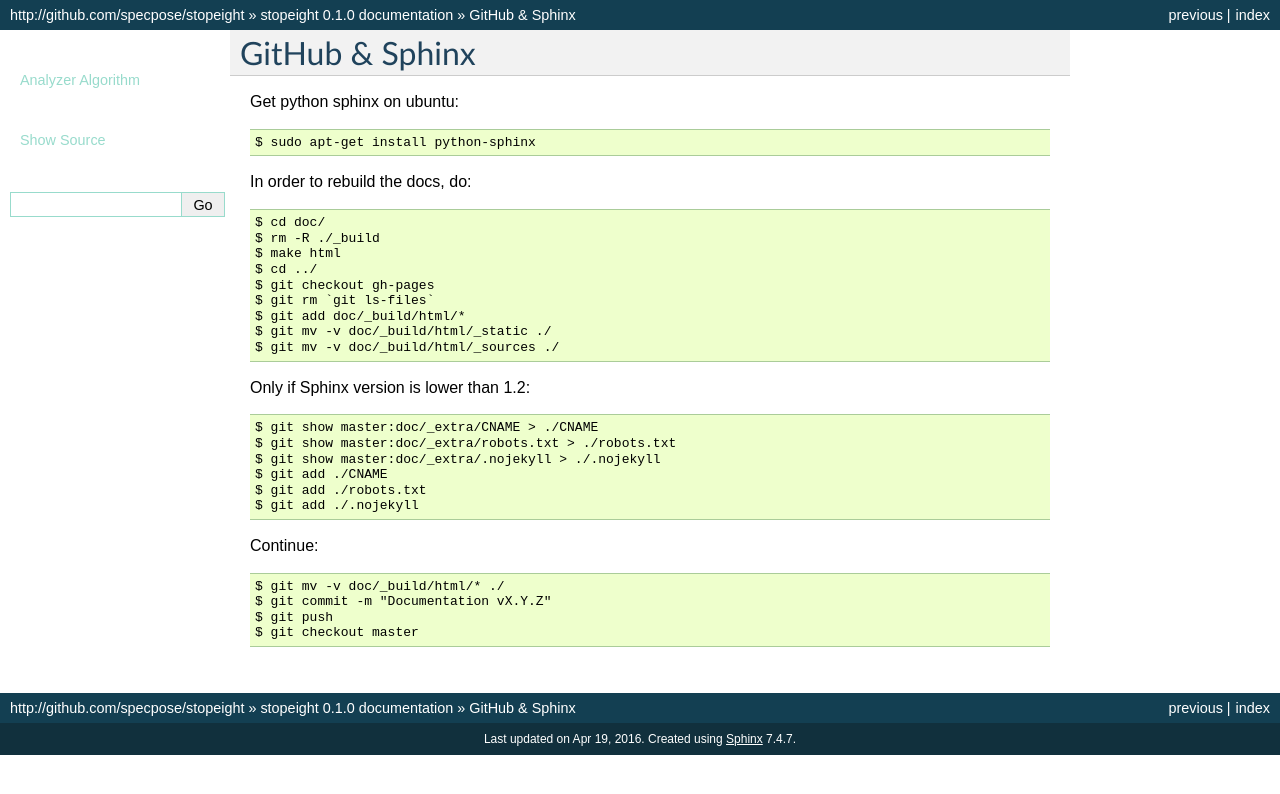
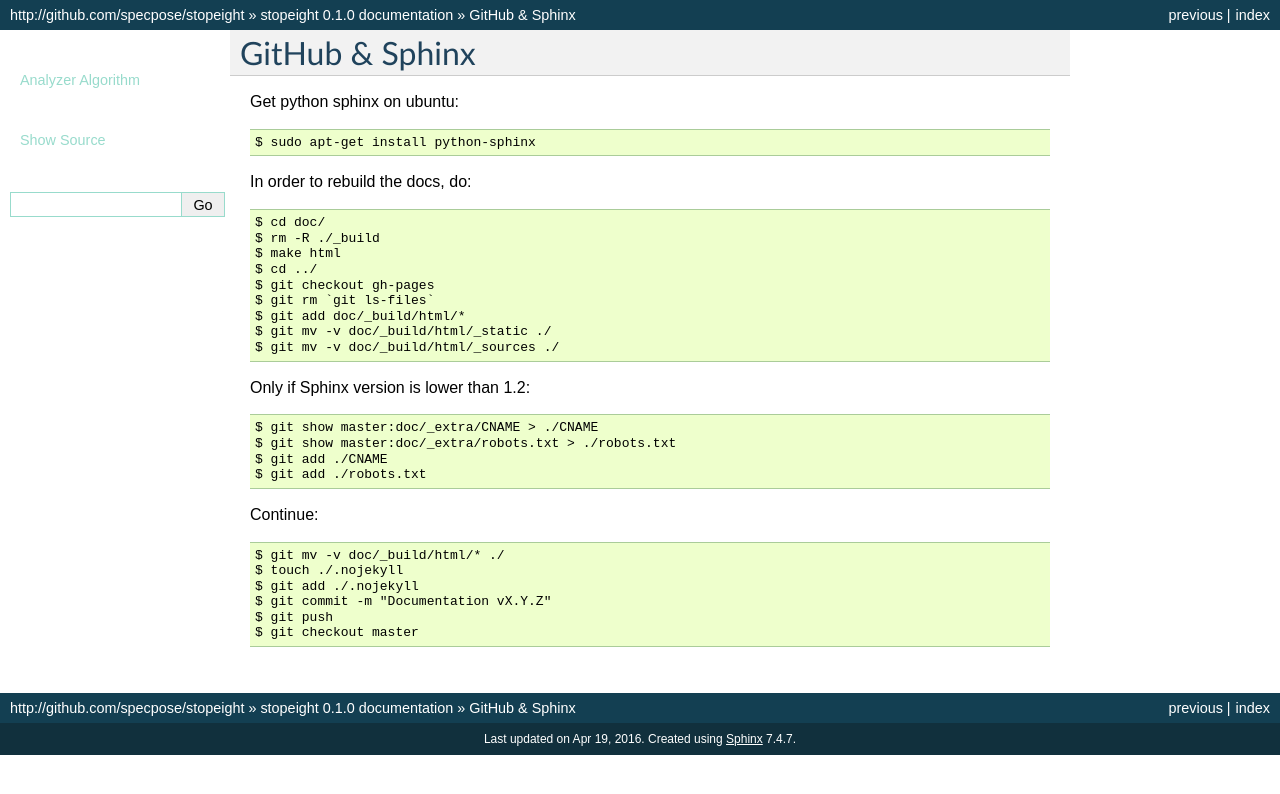
Before and after one commit to specpose/stopeight, a Sphinx documentation site: the page built from doc/developer.txt, in a window 1280 px wide. Shown: the top 794 px of the page. Built offline with Sphinx 7.4.7, drawn with Linux system fonts in a browser that asks for light colours.

Commit message:
fixing documentation 30

```diff
--- a/doc/developer.txt
+++ b/doc/developer.txt
@@ -21,14 +21,14 @@ Only if Sphinx version is lower than 1.2::
 
     $ git show master:doc/_extra/CNAME > ./CNAME
     $ git show master:doc/_extra/robots.txt > ./robots.txt
-    $ git show master:doc/_extra/.nojekyll > ./.nojekyll
     $ git add ./CNAME
     $ git add ./robots.txt
-    $ git add ./.nojekyll
 
 Continue::
 
     $ git mv -v doc/_build/html/* ./
+    $ touch ./.nojekyll
+    $ git add ./.nojekyll
     $ git commit -m "Documentation vX.Y.Z"
     $ git push
     $ git checkout master
```
